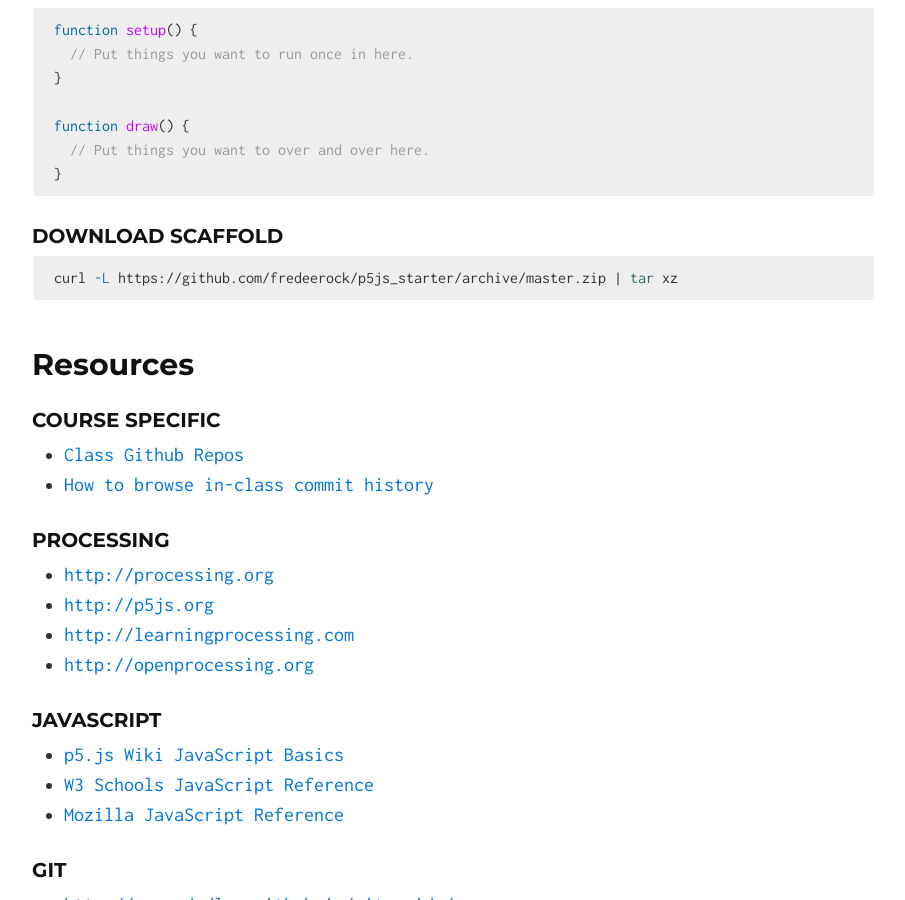
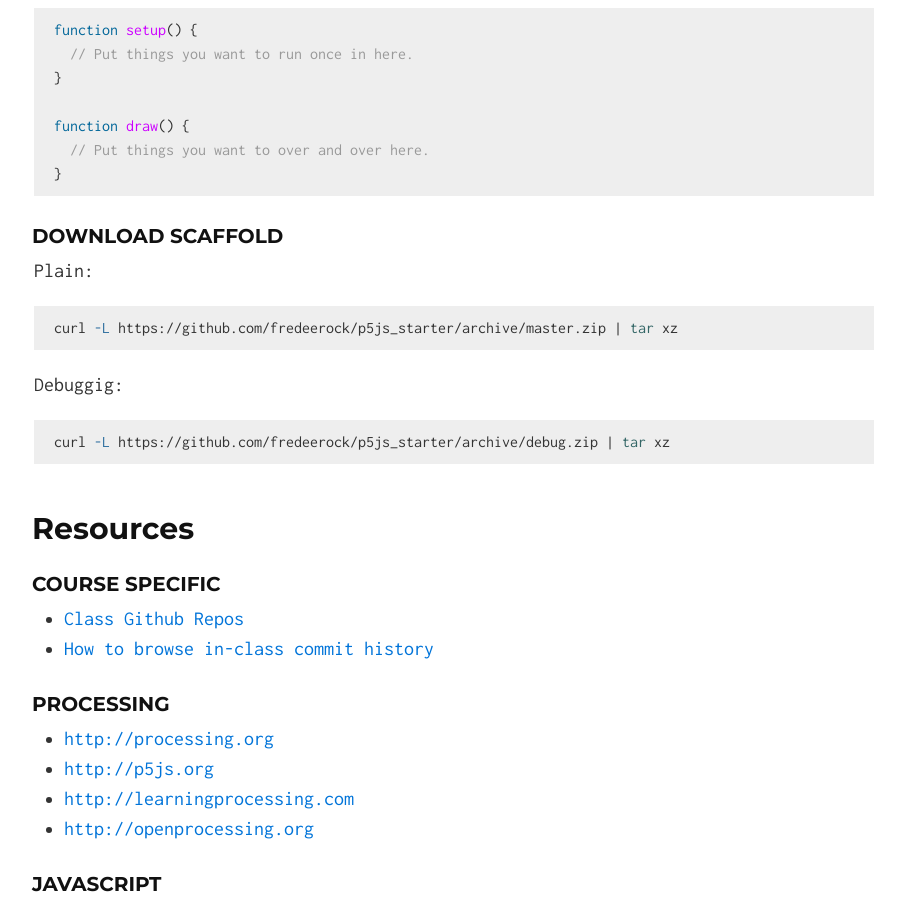
Before and after one commit to lsudigitalart/lsudigitalart.github.io, a Jekyll site: the page built from 2210/index.md, in a window 1280 px wide and 900 px high, scrolled down 5106 px. Shown: the whole window, without its empty margins (186-1091 px from the left). Built offline with Jekyll 4.4.1, drawn with Linux system fonts in a browser that asks for light colours; our own code applies the rules of GitHub Pages for plain Markdown files.

Commit message:
Update index.md

````diff
--- a/2210/index.md
+++ b/2210/index.md
@@ -140,8 +140,14 @@ function draw() {
 
 ### Download Scaffold
 
+Plain:
 ```bash
 curl -L https://github.com/fredeerock/p5js_starter/archive/master.zip | tar xz
+```
+
+Debuggig:
+```bash
+curl -L https://github.com/fredeerock/p5js_starter/archive/debug.zip | tar xz
 ```
 
 ## Resources
````
